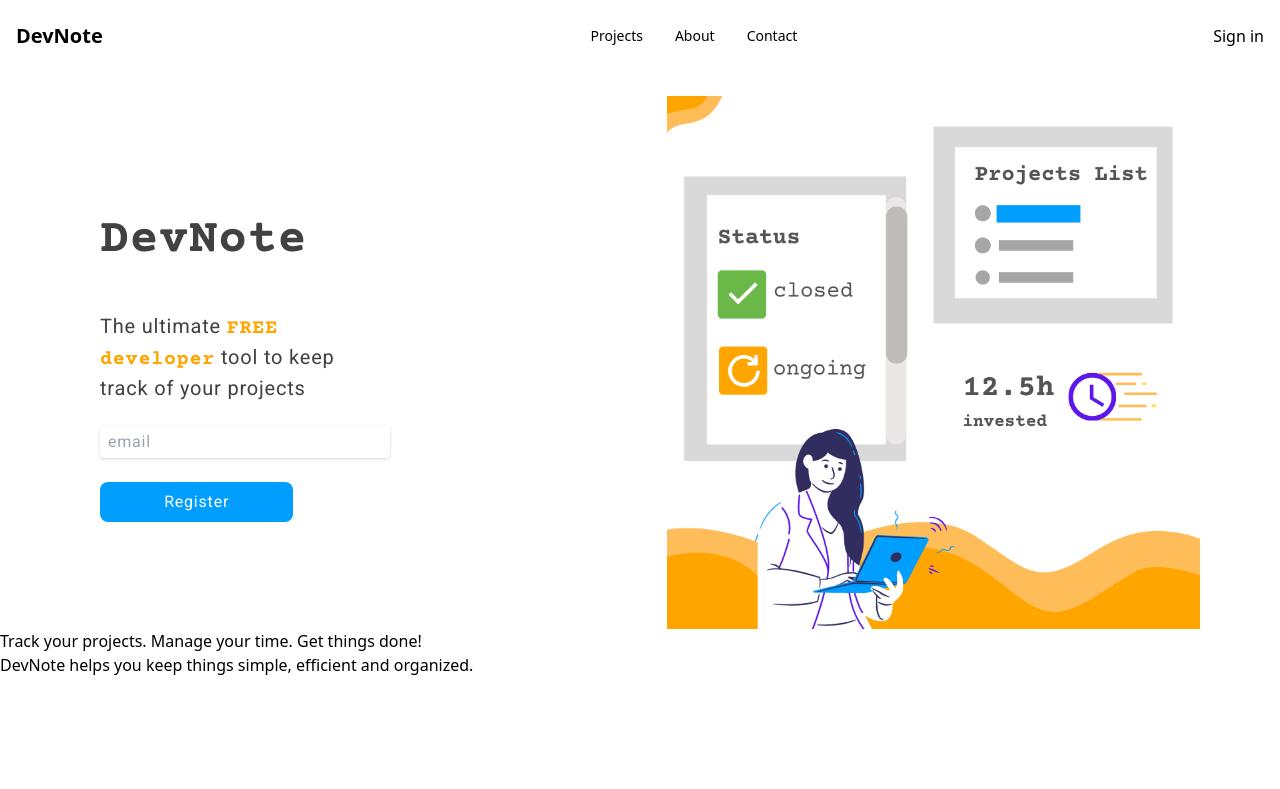
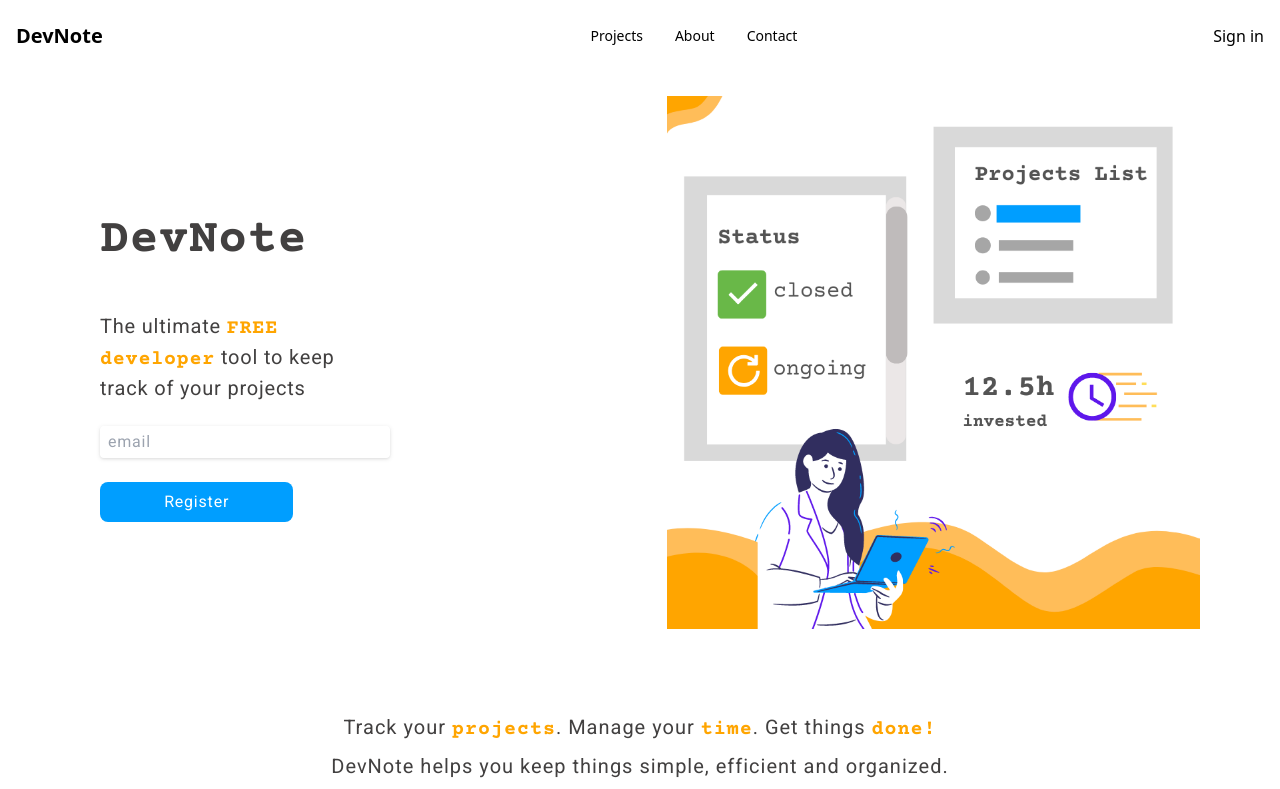
Before and after one commit to edukaki/devlist, a React (Create React App) app: page / in a window 1280 px wide. Shown: the top 789 px of the page. Built offline with nearby package versions, Linux system fonts and the light colour scheme; no server answers.

Commit message:
feat(home): add style to benefits titles on second section

```diff
--- a/src/pages/Home/index.jsx
+++ b/src/pages/Home/index.jsx
@@ -22,9 +22,9 @@ const Home = () => {
             </section>
 
             <section>
-                <div>
-                    <h2>Track your <span>projects</span>. Manage your <span>time</span>. Get things <span>done!</span></h2>
-                    <p>DevNote helps you keep things simple, efficient and organized.</p>
+                <div className="my-20 leading-9 font-roboto text-darkGray font-medium text-xl tracking-wider">
+                    <h2 className="text-center">Track your <span className="font-courier font-semibold text-orange">projects</span>. Manage your <span className="font-courier font-semibold text-orange">time</span>. Get things <span className="font-courier font-semibold text-orange">done!</span></h2>
+                    <p className="text-center">DevNote helps you keep things simple, efficient and organized.</p>
                 </div>
 
                 <div>
```
